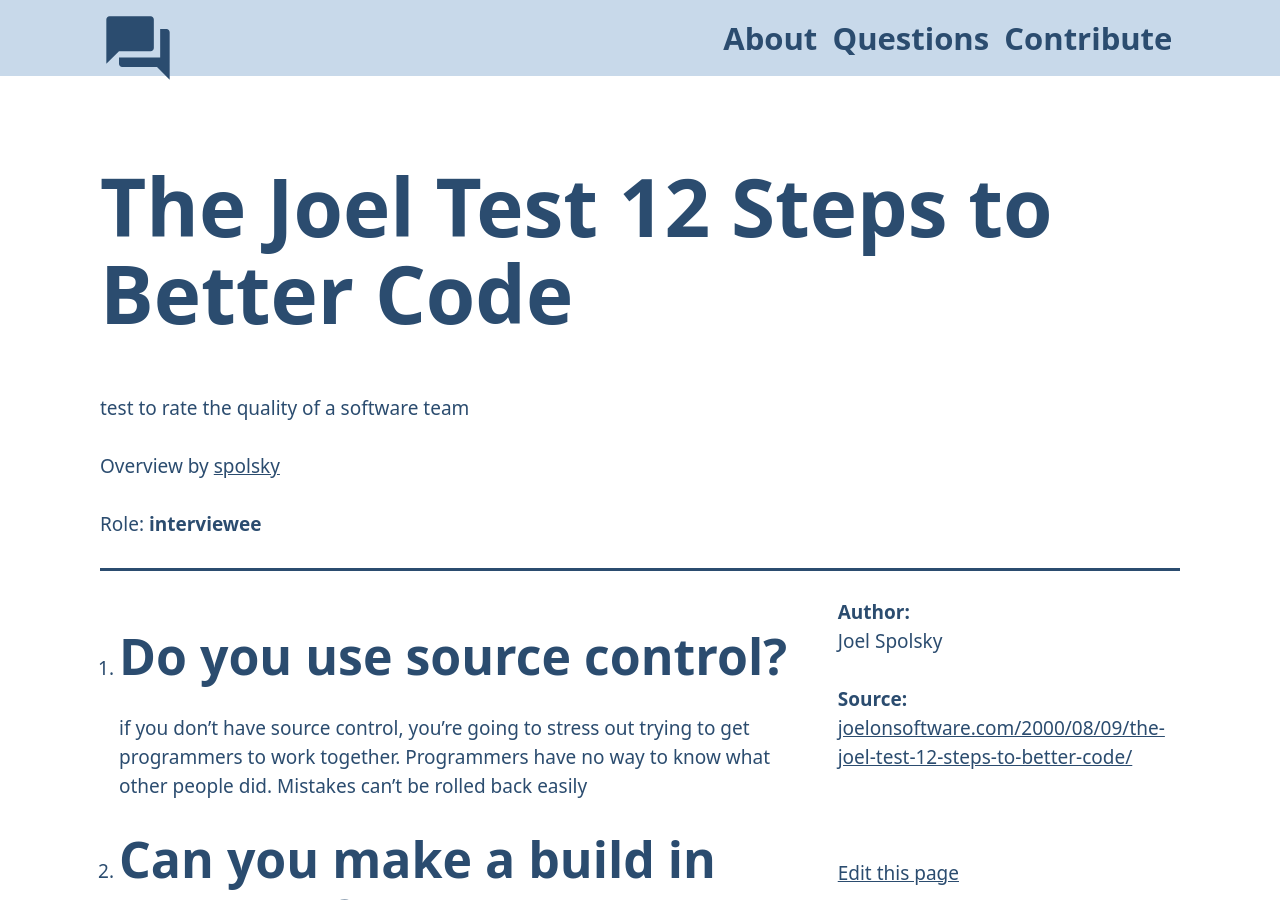
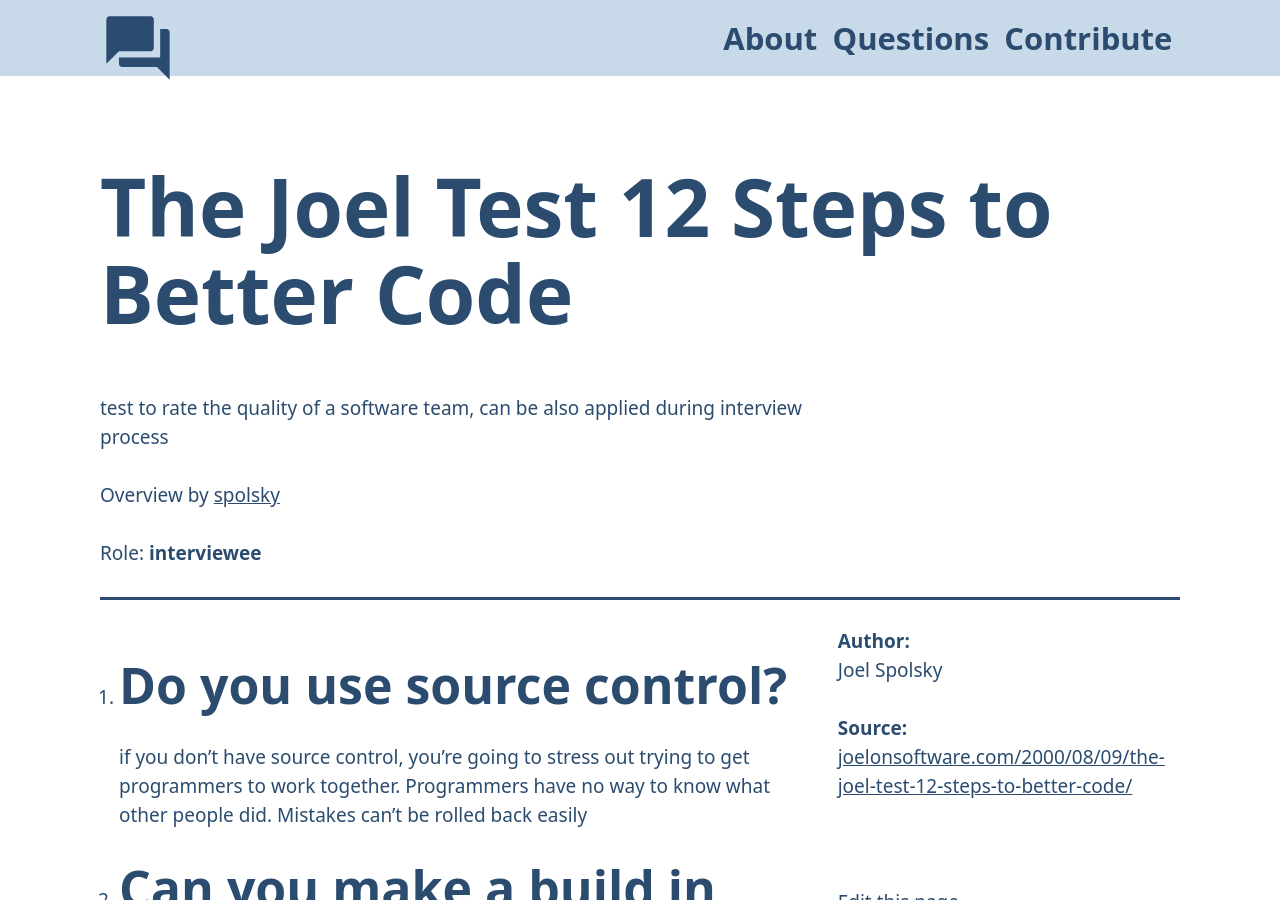
Before and after one commit to oleg-koval/counter-interview.dev, a Jekyll site: the page built from _examples/12-steps-to-better-code-the-joel-test.md, in a window 1280 px wide and 900 px high. Built offline with Jekyll 4.4.1, drawn with Linux system fonts in a browser that asks for light colours.

Commit message:
Extend overview of The Joel Test

```diff
--- a/_examples/12-steps-to-better-code-the-joel-test.md
+++ b/_examples/12-steps-to-better-code-the-joel-test.md
@@ -2,7 +2,7 @@
 title: The Joel Test 12 Steps to Better Code
 author: Joel Spolsky
 role:  interviewee
-overview: test to rate the quality of a software team
+overview: test to rate the quality of a software team, can be also applied during interview process
 link: https://www.joelonsoftware.com/2000/08/09/the-joel-test-12-steps-to-better-code/
 overview-author: spolsky
 questions:
```
